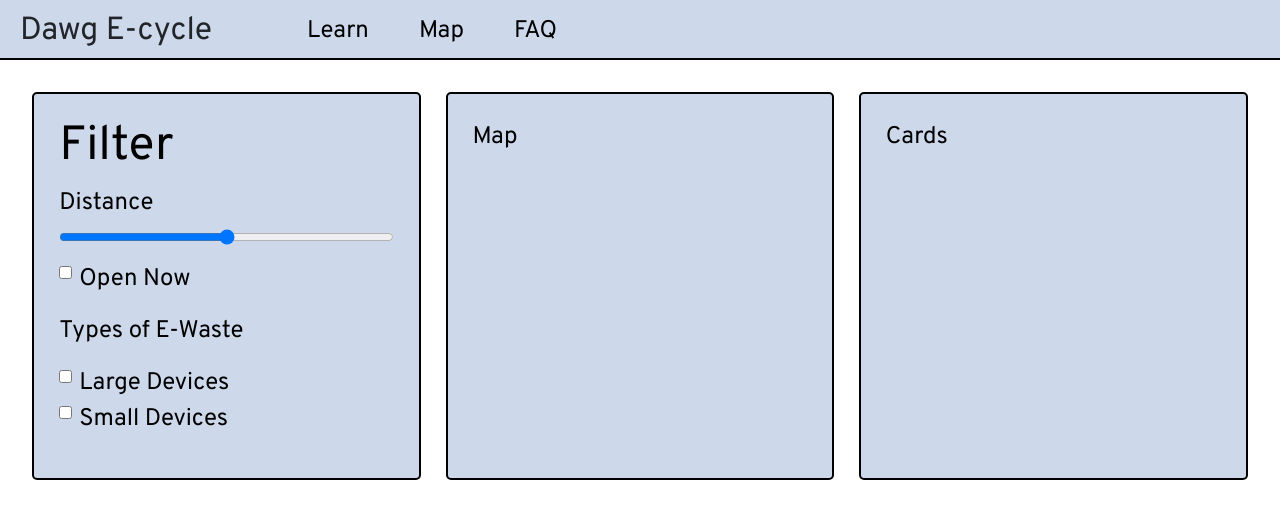
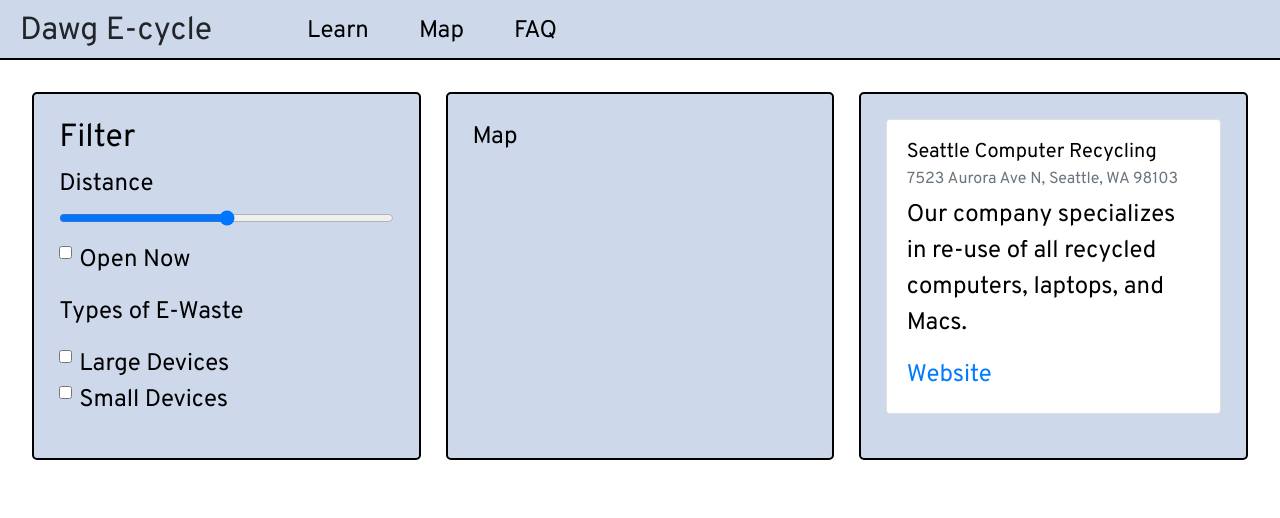
Before and after one commit to info442-spr22/d-team, a plain HTML site: page project_draft/map.html in a window 1280 px wide. Drawn offline with nearby package versions, Linux system fonts and the light colour scheme; a web font is replaced by a local one.

Commit message:
added placeholder card

```diff
--- a/project_draft/map.html
+++ b/project_draft/map.html
@@ -31,7 +31,7 @@
                 <div class="row">
                     <div class="col text-box map-box">
                         <form>
-                            <div class="h2">Filter</div>
+                            <h2>Filter</h2>
                             <div class="form-group">
                               <label for="formControlRange">Distance</label>
                               <input type="range" class="form-control-range" id="formControlRange">
@@ -65,7 +65,14 @@
                         Map
                     </div>
                     <div class="col text-box map-box">
-                        Cards
+                        <div class="card">
+                            <div class="card-body">
+                              <h5 class="card-title">Seattle Computer Recycling</h5>
+                              <h6 class="card-subtitle mb-2 text-muted">7523 Aurora Ave N, Seattle, WA 98103</h6>
+                              <p class="card-text">Our company specializes in re-use of all recycled computers, laptops, and Macs.</p>
+                              <a href="http://www.seattlecomputerrecycling.net/" class="card-link">Website</a>
+                            </div>
+                          </div>
                     </div>
                 </div>
             </div>
```
